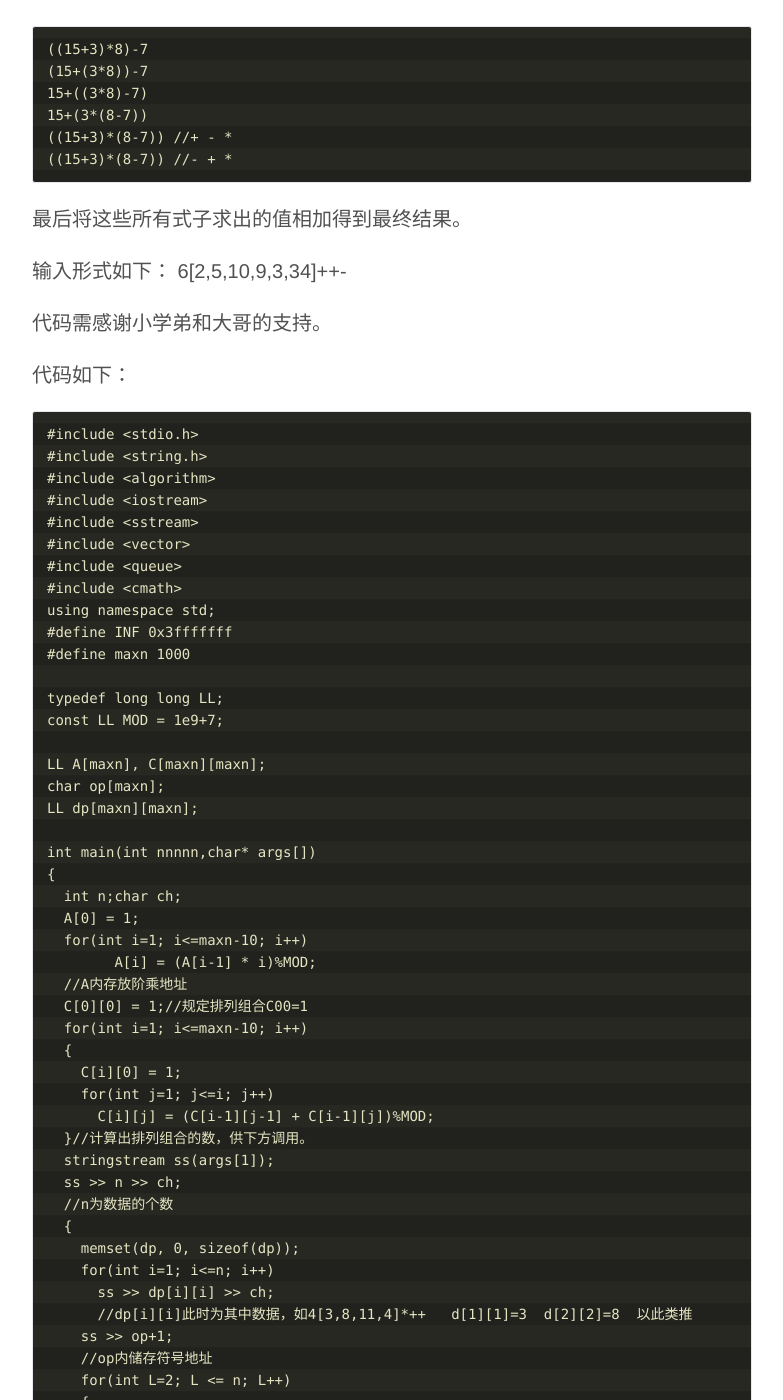
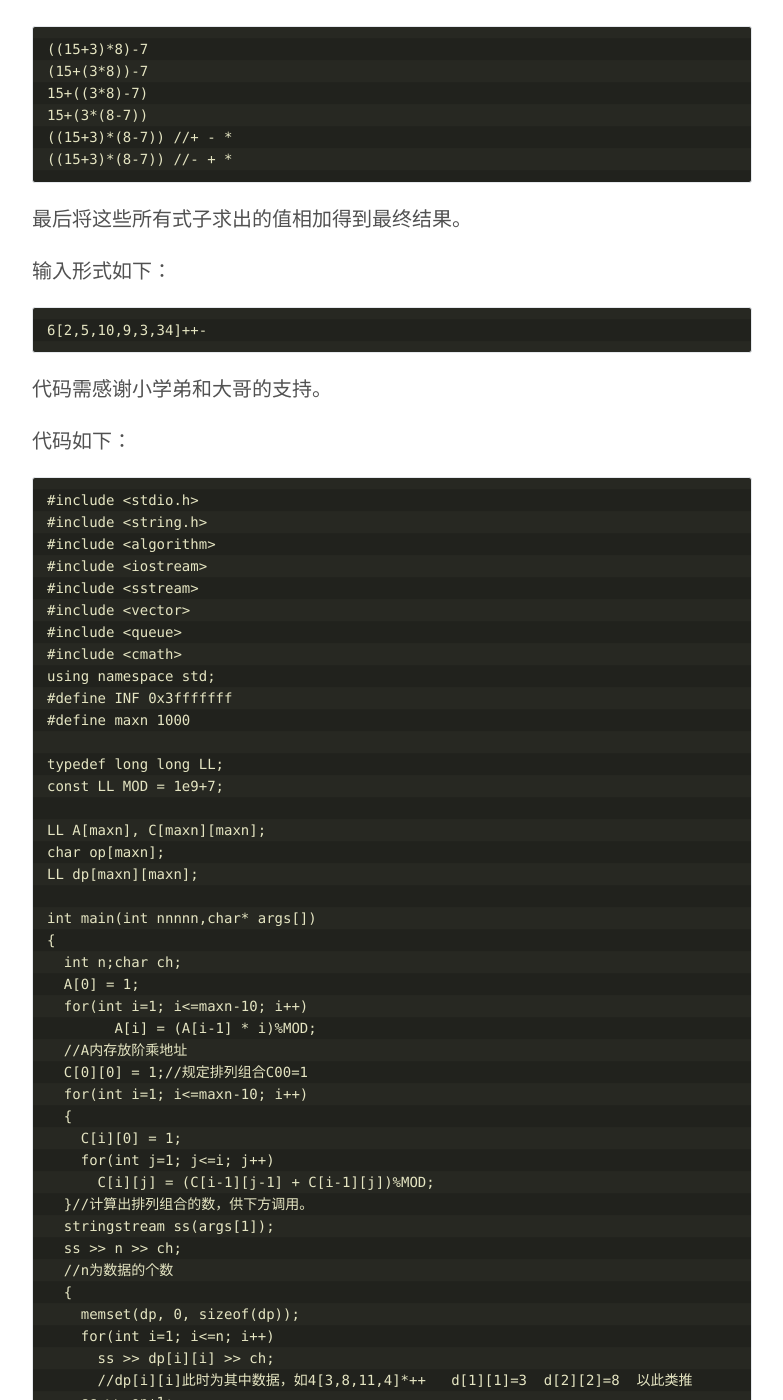
Before and after one commit to 0xFA-Team/0xFA-Team.github.io, a Jekyll site: the page built from _posts/2015-12-08-HCTF-Douglas-Peuker.md, in a window 1280 px wide and 1400 px high, scrolled down 351 px. Shown: the whole window, without its empty margins (248-1031 px from the left). Built offline with Jekyll 4.4.1, drawn with Linux system fonts in a browser that asks for light colours; some web fonts are replaced; some of the changed text lies outside the part shown.

Commit message:
Update 2015-12-08-HCTF-Douglas-Peuker.md

```diff
--- a/_posts/2015-12-08-HCTF-Douglas-Peuker.md
+++ b/_posts/2015-12-08-HCTF-Douglas-Peuker.md
@@ -28,6 +28,7 @@ HCTF的一道PPC，计算的规则很好懂。
 最后将这些所有式子求出的值相加得到最终结果。
 
 输入形式如下：
+
 	6[2,5,10,9,3,34]++-
 
 
@@ -90,7 +91,7 @@ HCTF的一道PPC，计算的规则很好懂。
 						if(op[k] == '*')
 							t = (dp[i][k] * dp[k+1][j])%MOD;
 						if(op[k] == '+')
-							t = (dp[i][k]*A[j-k-1] + dp[k+1][j]*A[k-i])%MOD;
+							t = (dp[i][k]*A[j-k-1]+dp[k+1][j]*A[k-i])%MOD;
 						if(op[k] == '-')
 							t = (dp[i][k]*A[j-k-1] - dp[k+1][j]*A[k-i])%MOD;
 						dp[i][j] = (dp[i][j] + t * C[j-i-1][k-i])%MOD;
@@ -133,7 +134,7 @@ HCTF的一道PPC，计算的规则很好懂。
 		 |-A  =a1                       |-A =b1
 		 |-B  =a2                       |-B =b2
 		 |-C  =a3                       |-C =b3
-	a(+-)|-D  =a4                  b(+-)|-D =b4
+	    a(+-)|-D  =a4                  b(+-)|-D =b4
 		 |-E  =a5                       |-E =b5
 		 |-F  =a6                       |-F =b6
 
@@ -144,9 +145,11 @@ HCTF的一道PPC，计算的规则很好懂。
 从这个式子不难看出
 
 	sum = a*A[3](+-)(A+B+C+D+E+F)+b*A[3](+-)(A+B+C+D+E+F)         (A[3]为3的阶乘)
+
 这也就意味着，k的左边也就是n这一边最后处理的数据为:
 
 	(a+b)*A[m]   (A[m]为m的阶乘)
+
 也就是左边按照规则处理完以后的数据乘以右边数据数量的阶乘，以此类推右边也是这个样子。
 
 那么最后的结果就是：
@@ -159,6 +162,7 @@ HCTF的一道PPC，计算的规则很好懂。
 	sum = a1*a2*a3*a4*a5*a6*b1*b2*b3*b4*b5*b6
 	等同于：
 	sum = a*(A+B+C+D+E+F)+b*(A+B+C+D+E+F)
+
 也就没有阶乘了。
 
 
@@ -169,24 +173,29 @@ HCTF的一道PPC，计算的规则很好懂。
 L表示的是当前循环计算的数据，例如当L=2时,如下：
 
 	|15*8|+11+4 -> 15*|8+11|+4
+
 dp[i][j]表示的是从第i个数据计算到第j个数据的结果，如
 
 	dp[1][2]=15*8    dp[2][3]=8+11
+
 并将结果储存在内存中。
 
 当L=3时，如下：
 
 	|15*8+11|+4 -> 15*|8+11+4|
+
 在计算 **15*8+11** 的时候就用到了dp[1][2]和dp[2][3]最后的结果储存到dp[1][3]中供下次递归时使用。
 
 最后考虑排列组合的问题。
 
 	dp[i][j] = (dp[i][j] + t * C[j-i-1][k-i])%MOD; //C[][]储存的是排列组合的值，t是处理完当前K的值以后的结果
+
 那么为什么要乘以C[][]呢。
 
 还是那个例子：
 
 	15*8+11+4   现在计算整个式子的值，当K在第二个+的地方。处理完  (15*8)+(11+4）以后的值为t
+
 但是仔细考虑，这个时候考虑的是分开的，就是后面的一个符号和前面的一个符号分开考虑，那么当他组合在一起呢。
 
 就需要考虑先算（15*8）还是先算（11+4）。现在我们只考虑符号。
@@ -197,6 +206,7 @@ dp[i][j]表示的是从第i个数据计算到第j个数据的结果，如
 
 	|A |B |
 	-------
+
 现在有A,B两个位置可以填运算符。
 
 K的左边有一个运算符*，K的右边有一个运算符+，那么填进去的方式有C[2][1],其中C为排列组合数。
@@ -213,9 +223,11 @@ K的左边有一个运算符*，K的右边有一个运算符+，那么填进去
 
 	|A |B |C |D |                *  +  +  *
 	-------------                1  2  3  4
-那么因为左右分开考虑计算，那么 x + 和 + x互不影响，也就是1，2和3，4互不影响。也就是把1放进A把2放进D是一样的，因为他们中间的-号是最低优先级。最后依旧算的是：
+
+那么因为左右分开考虑计算，那么x+和+x互不影响，也就是1，2和3，4互不影响。也就是把1放进A把2放进D是一样的，因为他们中间的-号是最低优先级。最后依旧算的是：
 
 	（* +）-（+ *）
+
 在四个位置中随便抽取两个位置放置前两个1，2.即排列组合为C[4][2]
 
 代入上述代码中，即一共就**j-i-1**个符号需要排列。k左边的符号有**k-i**个。
```
